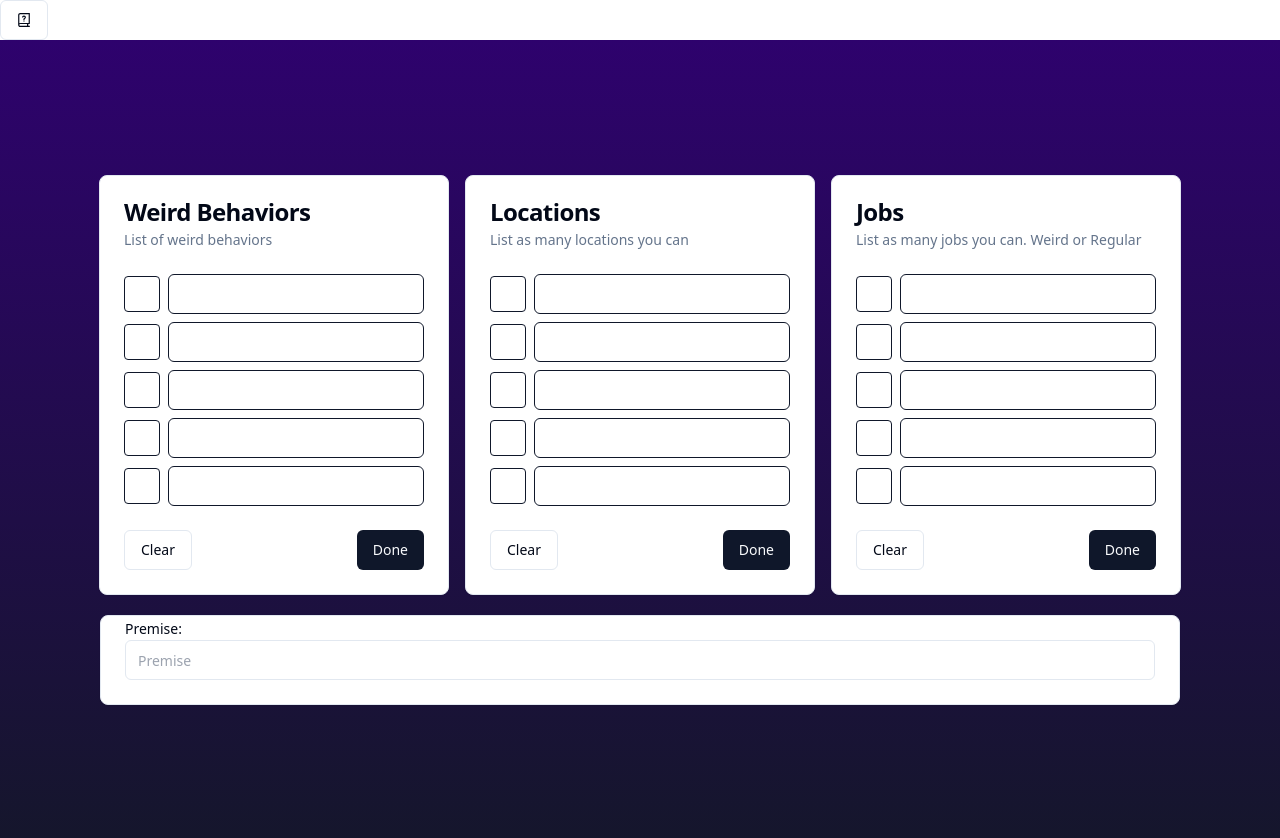
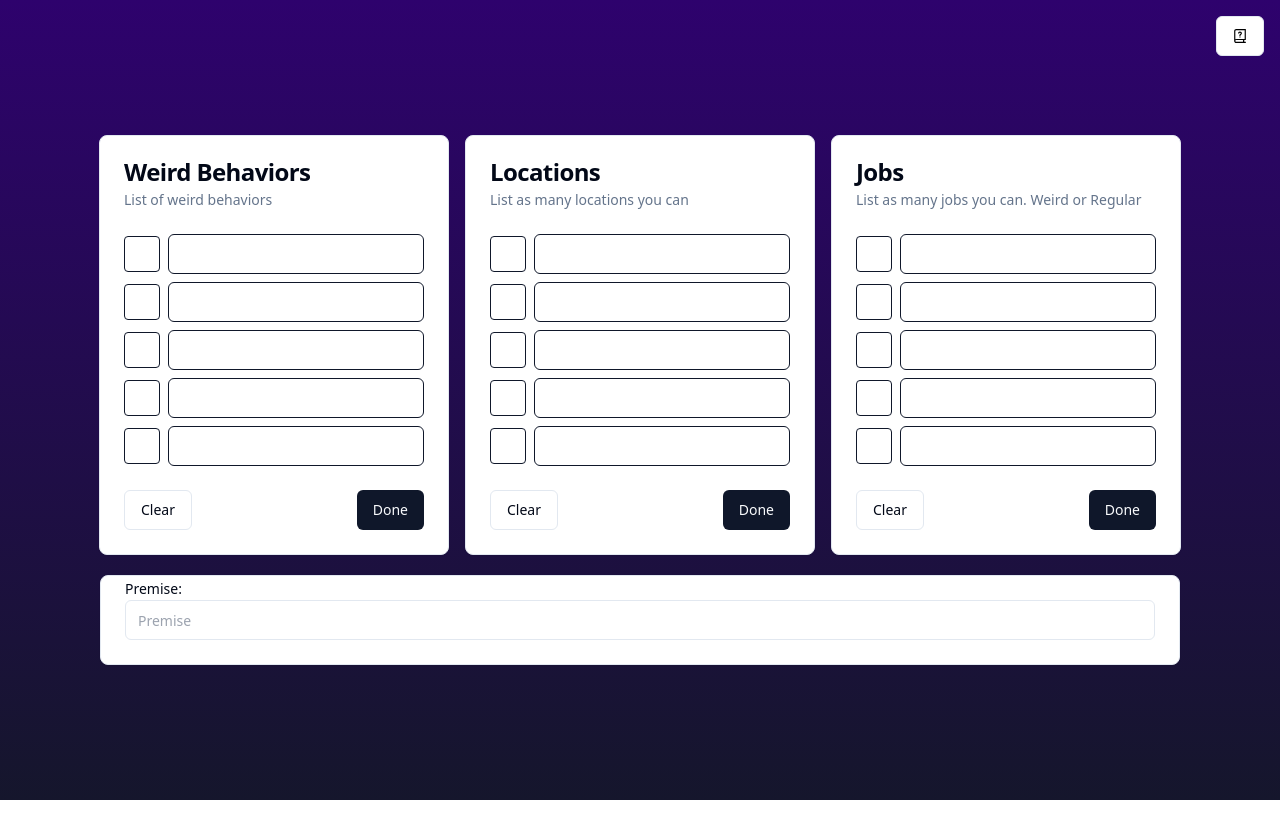
Before and after one commit to nMckenryan/sketch-idea-builder, a Next.js app: page / in a window 1280 px wide. After the commit the page ends 800 px from the top, so only its background shows below. Built offline with nearby package versions, Linux system fonts and the light colour scheme.

Commit message:
Positioned Help Button

```diff
--- a/src/app/layout.tsx
+++ b/src/app/layout.tsx
@@ -4,7 +4,6 @@ import { Inter as FontSans } from "next/font/google";
 import { GeistSans } from "geist/font/sans";
 import { type Metadata } from "next";
 import { cn } from "~/lib/utils";
-import { DialogPopup } from "~/components/dialog-popup";
 
 export const metadata: Metadata = {
   title: "Sketch Idea Builder",
@@ -28,7 +27,6 @@ export default function RootLayout({
           fontSans.variable,
         )}
       >
-        <DialogPopup />
         {children}
       </body>
     </html>
--- a/src/app/page.tsx
+++ b/src/app/page.tsx
@@ -1,3 +1,4 @@
+import { DialogPopup } from "~/components/dialog-popup";
 import PremiseWindow from "~/components/premise-window";
 import TopicTable from "~/components/topic-table";
 import { getConceptsOptions } from "~/lib/utils";
@@ -12,6 +13,11 @@ export default function HomePage() {
 
   return (
     <main className="flex min-h-screen flex-col items-center justify-center bg-gradient-to-b from-[#2e026d] to-[#15162c] text-white">
+      <header>
+        <div className="absolute right-4 top-4">
+          <DialogPopup />
+        </div>
+      </header>
       <div className="grid grid-cols-3 gap-4">
         {conceptOptions.concepts
           ? Array.from({ length: 3 }, (_, i) => i).map((i) =>
--- a/src/components/dialog-popup.tsx
+++ b/src/components/dialog-popup.tsx
@@ -6,7 +6,6 @@ import {
   AlertDialogTitle,
   AlertDialogDescription,
   AlertDialogFooter,
-  AlertDialogCancel,
   AlertDialogAction,
 } from "~/app/ui/alert-dialog";
 import { Button } from "~/app/ui/button";
@@ -17,7 +16,7 @@ export function DialogPopup() {
     <AlertDialog>
       <AlertDialogTrigger asChild>
         <Button variant="outline">
-          <GrHelpBook />
+          <GrHelpBook style={{ color: "black" }} />
         </Button>
       </AlertDialogTrigger>
       <AlertDialogContent>
@@ -29,14 +28,13 @@ export function DialogPopup() {
               <li>
                 Fill in as much of the prompts as possible with funny concepts.
               </li>
-              <li> Select your three favorites in each category</li>
+              <li> Select your three favourites in each category</li>
               <li> Combine them in the Premise section below</li>
             </ul>
           </AlertDialogDescription>
         </AlertDialogHeader>
         <AlertDialogFooter>
-          <AlertDialogCancel>Cancel</AlertDialogCancel>
-          <AlertDialogAction>Continue</AlertDialogAction>
+          <AlertDialogAction>Got it</AlertDialogAction>
         </AlertDialogFooter>
       </AlertDialogContent>
     </AlertDialog>
```
